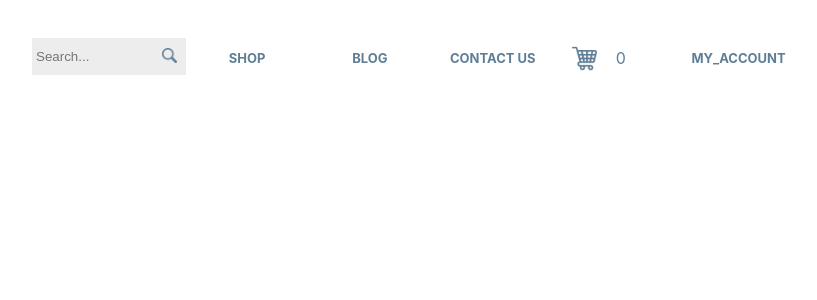
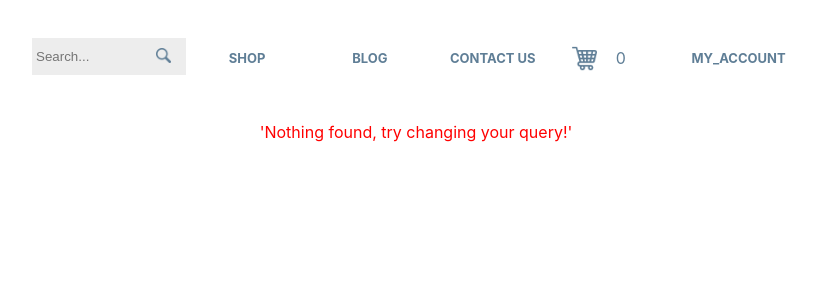
Before and after one commit to NikolasPlatonov/zenbit_store, a React (Create React App) app: page /search in a window 1280 px wide. Shown: the top 300 px of the page, without its empty margins (224-1041 px from the left). Built offline with nearby package versions, Linux system fonts and the light colour scheme.

Commit message:
Warning for search added

```diff
--- a/src/components/Header/Header.js
+++ b/src/components/Header/Header.js
@@ -33,9 +33,9 @@ export const Header = ({
         </button> */}
 
         <NavLink to={`/search/?text=` + searchText}>
-          <button className={s.search_btn} onClick={searchProducts}>
+          <div className={s.search_btn} onClick={searchProducts}>
             <img alt="search_icon" src={search_icon} />
-          </button>
+          </div>
         </NavLink>
       </div>
 
--- a/src/components/Search/Search.js
+++ b/src/components/Search/Search.js
@@ -3,7 +3,9 @@ import s from './Search.module.css';
 import ProductCard from '../ProductCard/ProductCard';
 
 export const Search = ({ searchProducts, addToCart }) => {
-  return (
+  return searchProducts.length === 0 ? (
+    <div className={s.error}>'Nothing found, try changing your query!'</div>
+  ) : (
     <div className={s.products_list}>
       {searchProducts.map((product) => (
         <div key={product.id}>
--- a/src/components/Search/Search.module.css
+++ b/src/components/Search/Search.module.css
@@ -2,3 +2,8 @@
   display: grid;
   grid-template-columns: repeat(4, 1fr);
 }
+
+.error {
+  text-align: center;
+  color: red;
+}
```
